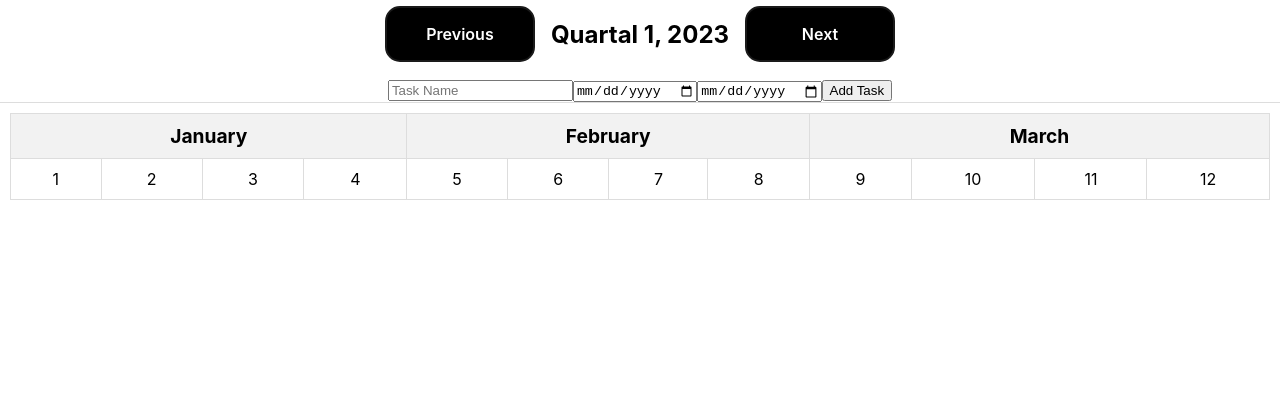
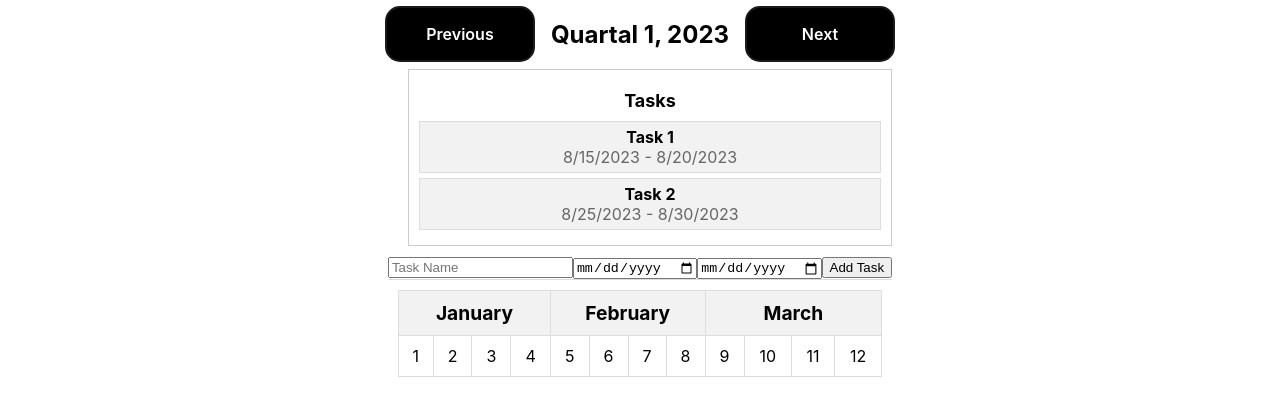
Before and after one commit to TauriRu/kvartalivaade-tabel, a React (Create React App) app: page / in a window 1280 px wide. Shown: the top 416 px of the page. Built offline with nearby package versions, Linux system fonts and the light colour scheme.

Commit message:
reworked the calendar container

```diff
--- a/src/components/Calendar/Calendar.css
+++ b/src/components/Calendar/Calendar.css
@@ -41,3 +41,29 @@ table {
 .week-row:nth-child(even) .week-cell {
   background-color: #f2f2f2;
 }
+.task-section {
+  border: 1px solid #ccc;
+  padding: 10px;
+  margin-left: 20px;
+}
+
+.task-header {
+  font-weight: bold;
+  font-size: 18px;
+  padding: 10px;
+}
+
+.task {
+  background-color: #f2f2f2;
+  border: 1px solid #ddd;
+  padding: 5px;
+  margin-bottom: 5px;
+}
+
+.task-name {
+  font-weight: bold;
+}
+
+.task-dates {
+  color: #666;
+}
--- a/src/components/Calendar/Calendar.tsx
+++ b/src/components/Calendar/Calendar.tsx
@@ -87,6 +87,18 @@ const Calendar: React.FC<CalendarProps> = ({ currentQuarter }) => {
   };
 
   return (
+    <div className='calendarContainer'>
+      <div className="task-section">
+        <div className="task-header">Tasks</div>
+        {tasks.map((task, index) => (
+          <div key={index} className="task">
+            <div className="task-name">{task.name}</div>
+            <div className="task-dates">
+              {task.startDate.toLocaleDateString()} - {task.endDate.toLocaleDateString()}
+            </div>
+          </div>
+        ))}
+      </div>
       <div className="calendar">
         <div className="add-task">
           <input
@@ -147,6 +159,8 @@ const Calendar: React.FC<CalendarProps> = ({ currentQuarter }) => {
               </tr>
             </tbody>
           </table>
+
+        </div>
       </div>
     </div>
   );
```
Lines whose indentation alone changed are shown as unchanged.
